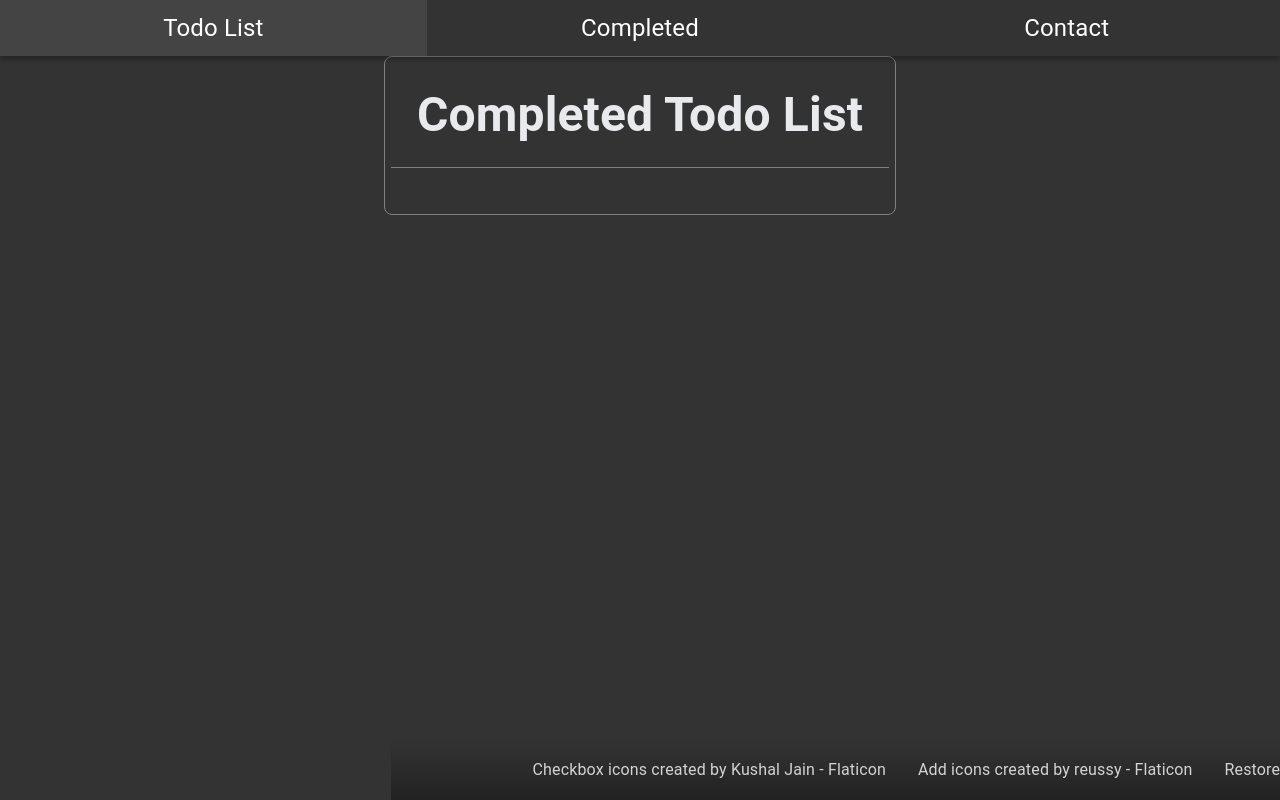
After one commit to BrodyKeane/Todo-List, a Flask app: page /completed-list in a window 1280 px wide. The commit adds this page. Run offline with Flask 2, Linux system fonts and the light colour scheme.

Commit message:
basic functionality for completed list complete

```diff
--- a/app.py
+++ b/app.py
@@ -1,7 +1,5 @@
 from flask import Flask, render_template, redirect, url_for
-from flask_wtf import FlaskForm
-from wtforms import StringField, SubmitField, TextAreaField
-from wtforms.validators import DataRequired
+from forms import TodoForm, AddDetailsForm
 
 app = Flask(__name__)
 app.config['SECRET_KEY'] = 'mysecretkey'
@@ -12,6 +10,7 @@ app.config['SEND_FILE_MAX_AGE_DEFAULT'] = 0
 # create a list to store the todos
 todos = []
 todos_details_dict = {}
+completed_todos = []
 
 
 def get_icons():
@@ -20,60 +19,81 @@ def get_icons():
         'checked': url_for('static', filename='icons/checked.png')
     }
 
-
-# create a WTForm to handle user input for adding new todos
-class TodoForm(FlaskForm):
-    todo = StringField('Todo', validators=[DataRequired()])
-    submit = SubmitField('submit')
-
-
-class AddDetailsForm(FlaskForm):
-    details = TextAreaField('todo_details')
-    submit = SubmitField('Submit Changes')
-
-
-
-
 #route for main todo list
 @app.route('/', methods=['GET'])
-def index():
-    return render_template('index.html', form=TodoForm(), todos=todos, icon_urls=get_icons(), autofocus=True)
+def main_list():
+    return render_template('main_list.html', form=TodoForm(), todos=todos, icon_urls=get_icons(), autofocus=True)
 
 #route for adding a todo. should only accept unique todos
 @app.route('/submit', methods=['POST'])
 def submit():
     form = TodoForm()
     if form.validate_on_submit():
-        if form.todo.data not in todos:
+        if form.todo.data not in todos_details_dict:
             todos.append(form.todo.data)
             todos_details_dict[form.todo.data] = ''
         form.todo.data = ''
-    return redirect(url_for('index'))
+    return redirect(url_for('main_list'))
 
-#post route for deleting todos
-@app.route('/delete/<int:index>', methods=['POST'])
-def delete(index):
+#post route for completing todos
+@app.route('/complete/<int:index>', methods=['POST'])
+def complete(index):
     if index < len(todos):
-        del todos[index]
-    return redirect(url_for('index'))
+        if todos[index] not in completed_todos:
+            completed_todos.append(todos.pop(index))
+        else:
+            todos[index].pop(index)
+    return redirect(url_for('main_list'))
 
 #route to url with more info on selected todo
-@app.route('/todo/<int:index>', methods=['GET'])
-def todo_details(index):
-    if index >= len(todos):
-        return redirect(url_for('index'))
+@app.route('/todo/<int:index>/<string:completed>', methods=['GET'])
+def todo_details(index, completed):
     form = AddDetailsForm()
-    form.details.data = todos_details_dict[todos[index]]
-    return render_template('todo_details.html', todo=todos[index], form=form, index=index)
-
+    print(completed)
+    if completed == 'False':
+        if index >= len(todos):
+            return redirect(url_for('main_list'))
+        else:
+            form.details.data = todos_details_dict[todos[index]]
+            return render_template('todo_details.html', todo=todos[index], form=form, index=index, completed=completed)
+    else:
+        if index >= len(completed_todos):
+            return redirect(url_for('completed_list'))
+        else:
+            form.details.data = todos_details_dict[completed_todos[index]]
+            return render_template('todo_details.html', todo=completed_todos[index], form=form, index=index, completed=completed)
 
 #adds changes to todo_details
-@app.route('/todo/<int:index>/add_details', methods=['POST'])
-def add_details(index):
+@app.route('/todo/<int:index>/<string:completed>/add_details', methods=['POST'])
+def add_details(index, completed):
+    print('add_details function called')  # add debugging statement
     form = AddDetailsForm()
     if form.validate_on_submit():
-        todos_details_dict[todos[index]] = form.details.data
-    return redirect(url_for('todo_details', index=index))
+        if completed == 'False':
+            todos_details_dict[todos[index]] = form.details.data
+        else:
+            todos_details_dict[completed_todos[index]] = form.details.data
+    return redirect(url_for('todo_details', index=index, completed=completed))
+
+#route to page containing all completed todosd
+@app.route('/completed-list', methods=["GET"])
+def completed_list():
+    return render_template('completed_list.html', completed_todos=completed_todos)
+
+#restores todo back into main list
+@app.route('/completed-list/restore/<int:index>', methods=['POST'])
+def restore(index):
+    if index < len(completed_todos):
+        todos.append(completed_todos.pop(index))
+    return redirect(url_for('completed_list'))
+
+#delted todo from list and dictionary
+@app.route('/completed/delete/<int:index>', methods=['POST'])
+def delete_todo(index):
+    if index < len(completed_todos):
+        todos_details_dict.pop(todos[index])
+        completed_todos[index].pop(index)
+    return redirect(url_for('completed_list'))
 
 if __name__ == '__main__':
     app.run(debug=True)
--- a/static/css/global-styles.css
+++ b/static/css/global-styles.css
@@ -48,7 +48,7 @@ ul {
   height: 1.5rem;
 }
 
-#todo_list,
+.todo_list,
 #todo_details{
   margin: 7vh 30vw 10vh 30vw;
   padding: .5vw;
@@ -97,6 +97,7 @@ todo details form
 
   #todo_details_form textarea {
     background-color: #333;
+    resize: none;
     width: 99%;
     border: none;
     height: 50vh;
--- a/templates/base.html
+++ b/templates/base.html
@@ -9,7 +9,7 @@
     <nav>
         <ul>
           <li><a href="/">Todo List</a></li>
-          <li><a href="#">Completed</a></li>
+          <li><a href="/completed-list">Completed</a></li>
           <li><a href="#">Contact</a></li>
         </ul>
       </nav>
@@ -21,6 +21,7 @@
   <div class="footer-container">
     <a href="https://www.flaticon.com/free-icons/checkbox" title="checkbox icons">Checkbox icons created by Kushal Jain - Flaticon</a>
     <a href="https://www.flaticon.com/free-icons/add" title="add icons">Add icons created by reussy - Flaticon</a>
+    <a href="https://www.flaticon.com/free-icons/restore" title="restore icons">Restore icons created by Ferdinand - Flaticon</a>
   </div>
 </footer>
 </html>
--- /dev/null
+++ b/templates/completed_list.html
@@ -0,0 +1,25 @@
+{% extends 'base.html' %}
+{% block content %}
+
+<section class="todo_list">
+    <h1>Completed Todo List</h1>
+
+    <!-- display the list of todos -->
+    <ul>
+      {% for todo in completed_todos %}
+      <li>
+        <!-- create a complete button for each todo -->
+        <form action="{{ url_for('restore', index=loop.index0) }}" method="POST">
+          <div class="todo">
+            <button type="submit" class="retore_button">
+              <img class="icon" src="/static/icons/restore.png" alt="Remove Todo" width="100%" height="100%">
+            </button>
+            <a class="todo" href="{{ url_for('todo_details', index=loop.index0, completed='True') }}">{{ todo }}</a>
+          </div>
+          </form>
+      </li>
+      {% endfor %}
+    </ul>
+
+
+{% endblock %}
--- a/templates/todo_details.html
+++ b/templates/todo_details.html
@@ -2,7 +2,7 @@
 {% block content %}
 <section id="todo_details">
     <h1>{{ todo }}</h1>
-    <form action="{{ url_for('add_details', index=index) }}" method="POST" spellcheck="false" autocomplete="off">
+    <form action="{{ url_for('add_details', index=index, completed=completed) }}" method="POST" spellcheck="false" autocomplete="off">
         <div id="todo_details_form">
             {{ form.hidden_tag() }}
             {{ form.details(id='details-field', default=details, autofocus=autofocus) }}<br>
```
Also changed, not shown: forms.py (+13 -0 lines), templates/completed.html (deleted, +0 -8 lines), templates/main_list.html (renamed from templates/index.html, +4 -4 lines), static/icons/restore.png (added).
